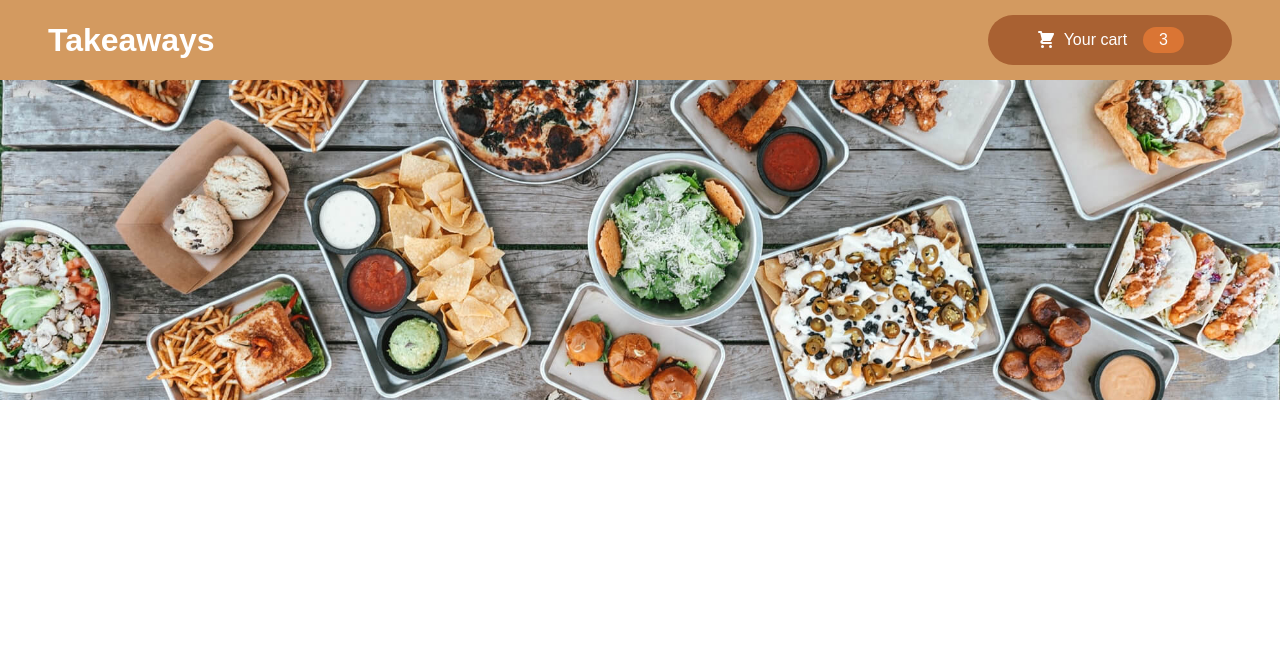
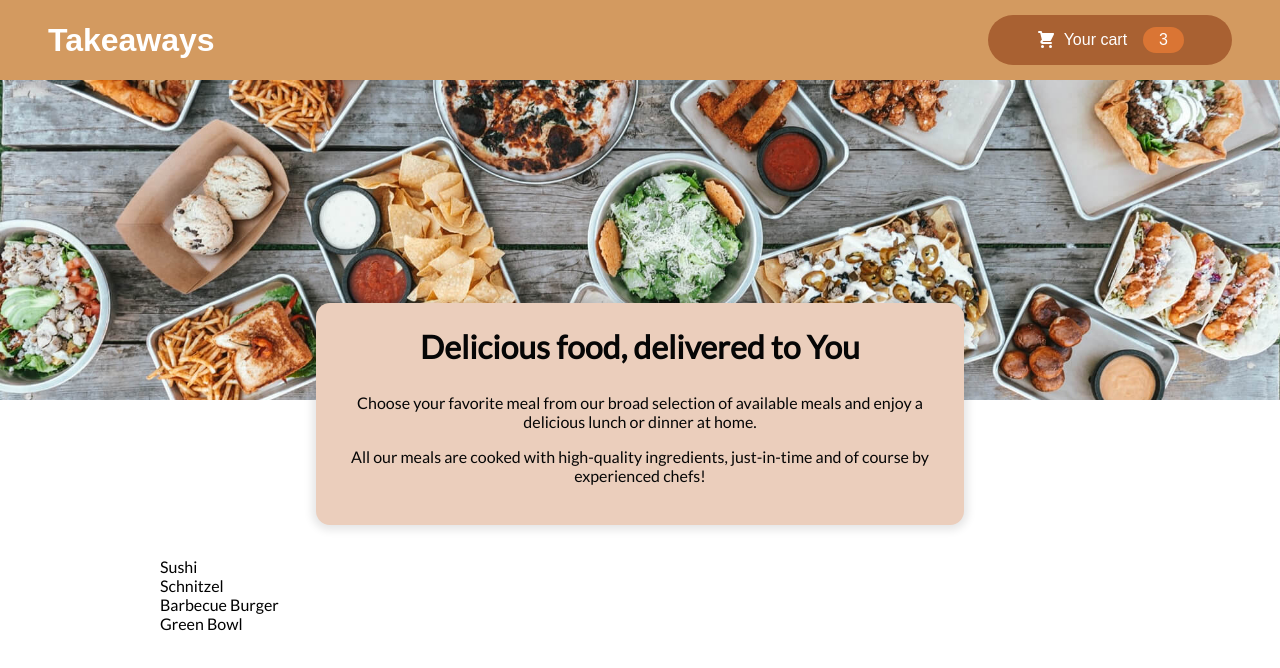
Before and after one commit to AnetaRolnik/takeaways, a React (Create React App) app: page / in a window 1280 px wide. Shown: the top 668 px of the page. Built offline with nearby package versions, Linux system fonts and the light colour scheme; a web font is replaced by a local one.

Commit message:
Add Meals component

```diff
--- a/src/App.tsx
+++ b/src/App.tsx
@@ -2,12 +2,16 @@
 
 import Header from "./components/Layout/Header";
 import Hero from "./components/Layout/Hero";
+import Meals from "./components/Meals/Meals";
 
 const App = () => {
   return (
     <Fragment>
       <Header />
       <Hero />
+      <main>
+        <Meals />
+      </main>
     </Fragment>
   );
 };
--- /dev/null
+++ b/src/components/Meals/AvailableMeals.module.css
@@ -0,0 +1,24 @@
+.meals {
+  max-width: 60rem;
+  width: 90%;
+  margin: 2rem auto;
+  animation: meals-appear 1s ease-out forwards;
+}
+
+.meals__list {
+  list-style: none;
+  margin: 0;
+  padding: 0;
+}
+
+@keyframes meals-appear {
+  from {
+    opacity: 0;
+    transform: translateY(3rem);
+  }
+
+  to {
+    opacity: 1;
+    transform: translateY(0);
+  }
+}
--- /dev/null
+++ b/src/components/Meals/AvailableMeals.tsx
@@ -0,0 +1,40 @@
+import classes from "./AvailableMeals.module.css";
+
+const DUMMY_MEALS = [
+  {
+    id: "m1",
+    name: "Sushi",
+    description: "Finest fish and veggies",
+    price: 22.99,
+  },
+  {
+    id: "m2",
+    name: "Schnitzel",
+    description: "A german specialty!",
+    price: 16.5,
+  },
+  {
+    id: "m3",
+    name: "Barbecue Burger",
+    description: "American, raw, meaty",
+    price: 12.99,
+  },
+  {
+    id: "m4",
+    name: "Green Bowl",
+    description: "Healthy...and green...",
+    price: 18.99,
+  },
+];
+
+const AvailableMeals = () => {
+  const mealsList = DUMMY_MEALS.map((meal) => <li>{meal.name}</li>);
+
+  return (
+    <section className={classes.meals}>
+      <ul className={classes["meals__list"]}>{mealsList}</ul>
+    </section>
+  );
+};
+
+export default AvailableMeals;
--- /dev/null
+++ b/src/components/Meals/Meals.tsx
@@ -0,0 +1,15 @@
+import { Fragment } from "react";
+
+import AvailableMeals from "./AvailableMeals";
+import MealsSummary from "./MealsSummary";
+
+const Meals = () => {
+  return (
+    <Fragment>
+      <MealsSummary />
+      <AvailableMeals />
+    </Fragment>
+  );
+};
+
+export default Meals;
--- /dev/null
+++ b/src/components/Meals/MealsSummary.module.css
@@ -0,0 +1,18 @@
+.summary {
+  text-align: center;
+  width: 600px;
+  max-width: 90%;
+  margin: auto;
+  margin-top: -100px;
+  position: relative;
+  background-color: #ebcebc;
+  color: #060606;
+  border-radius: 14px;
+  padding: 24px;
+  box-shadow: 0 1px 8px 4px rgba(0, 0, 0, 0.1);
+}
+
+.summary__header {
+  font-size: 2rem;
+  margin-top: 0;
+}
--- /dev/null
+++ b/src/components/Meals/MealsSummary.tsx
@@ -0,0 +1,21 @@
+import classes from "./MealsSummary.module.css";
+
+const MealsSummary = () => {
+  return (
+    <section className={classes.summary}>
+      <h2 className={classes["summary__header"]}>
+        Delicious food, delivered to You
+      </h2>
+      <p>
+        Choose your favorite meal from our broad selection of available meals
+        and enjoy a delicious lunch or dinner at home.
+      </p>
+      <p>
+        All our meals are cooked with high-quality ingredients, just-in-time and
+        of course by experienced chefs!
+      </p>
+    </section>
+  );
+};
+
+export default MealsSummary;
```
